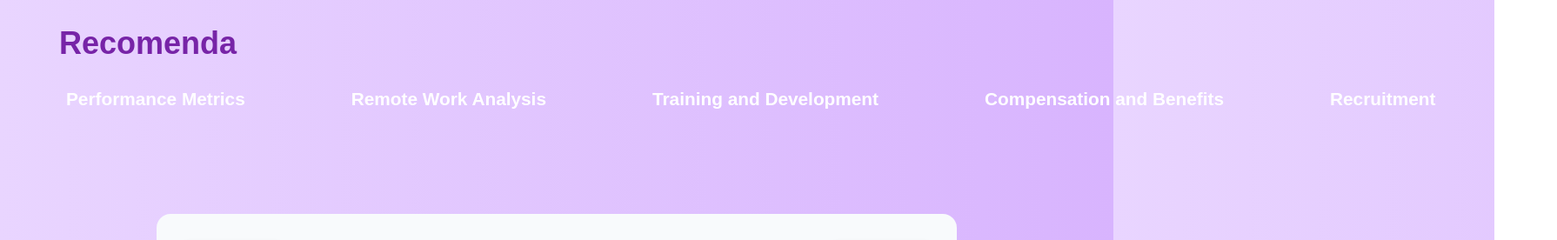
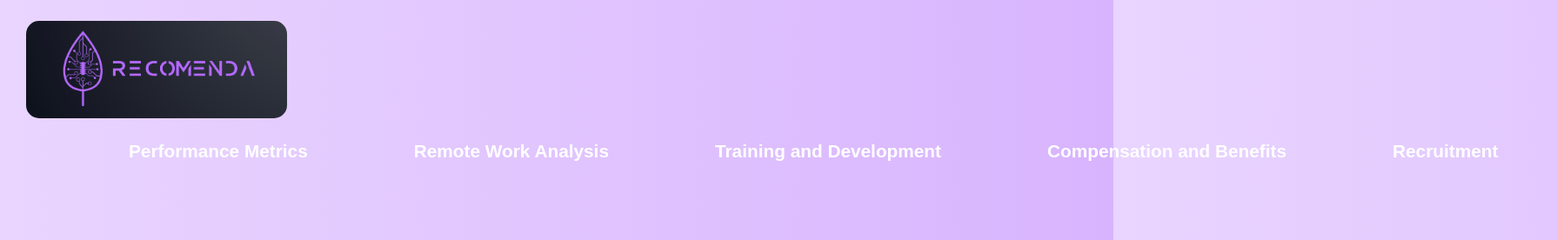
Before and after one commit to dianamajolli/Recomenda, a React (Vite) app in the folder client/: page / in a window 1280 px wide. Shown: the top 276 px of the page at 87% size, 1790 px wide, since content can reach past the window. Built offline with nearby package versions, Linux system fonts and the light colour scheme; no server answers.

Commit message:
Adding logo and improving page style

```diff
--- a/client/src/components/Login.css
+++ b/client/src/components/Login.css
@@ -101,10 +101,9 @@
   }
 
   .logoRecomenda {
-    width: 25rem;
-    height: 15rem;
-    margin-top: -35.5rem;
-    margin-right: 1.5em;
+    width: 300px;
+    height: 112px;
+    border-radius: 15px;
   }
 
 
--- a/client/src/components/NavBar.tsx
+++ b/client/src/components/NavBar.tsx
@@ -36,15 +36,16 @@ const NavBar = () => {
 
   return (
     <div className="w-full grid grid-cols-2 gap-4">
-
-
       <div className="column-1">
 
-        <div style={{ marginTop: '30px', marginBottom: '30px'}}>
-          <Link to="/" className="text-left w-full text-4xl p-8 font-semibold" style={{
-            fontFamily: 'Arial, sans-serif', color: '#7724a7', paddingLeft: '68px'
-          }}>
-            Recomenda
+        <div style={{ marginLeft: '30px' }}>
+
+          <Link to="/" className="text-left w-full p-4 font-semibold">
+            <img
+              className="logoRecomenda"
+              alt="logoRecomenda"
+              src="../../public/images/logoRecomenda4.png">
+            </img>
           </Link>
         </div>
 
@@ -53,7 +54,7 @@ const NavBar = () => {
             fontFamily: 'Arial, sans-serif',
             color: '#FFFFFF',
             whiteSpace: 'nowrap',
-            padding: '0px 68px 38px 38px', // top right ? ?
+            padding: '0px 68px 38px 110px', // top right ? Left
             fontSize: '1.3rem',
             maxWidth: '100%'
           }}>
--- a/client/src/index.css
+++ b/client/src/index.css
@@ -61,6 +61,6 @@
 	height: 650px;
 	width: 1200px;
 	margin-left: 350px;
-	margin-top: 70px;
+	margin-top: 10px;
 	align-items: center;
   }
--- a/client/src/pages/HomePage.tsx
+++ b/client/src/pages/HomePage.tsx
@@ -34,7 +34,7 @@ const HomePage: React.FC = () => {
     return (
         <div className="App h-screen flex flex-col min-h-screen items-center">
             <NavBar />
-                <div className="" style={{ marginTop: '80px'}}>
+                <div className="" style={{ marginTop: '60px'}}>
                     <GetValueContext.Provider value={{ deleteId, updateId }}>
                         <Modal employeeList={employeeList} />
                     </GetValueContext.Provider>
@@ -49,7 +49,7 @@ const HomePage: React.FC = () => {
                         <EmployeeDataList employeeList={employeeList} setDeleteId={setDeleteId} setUpdateId={setUpdateId} />
                     </div>
                 </div>
-            <div style={{ marginTop: '40px'}}/>
+            <div style={{ marginTop: '0px'}}/>
             <Footer />
         </div>
     );
```
Also changed, not shown: client/public/images/logoRecomenda4.png (added).
